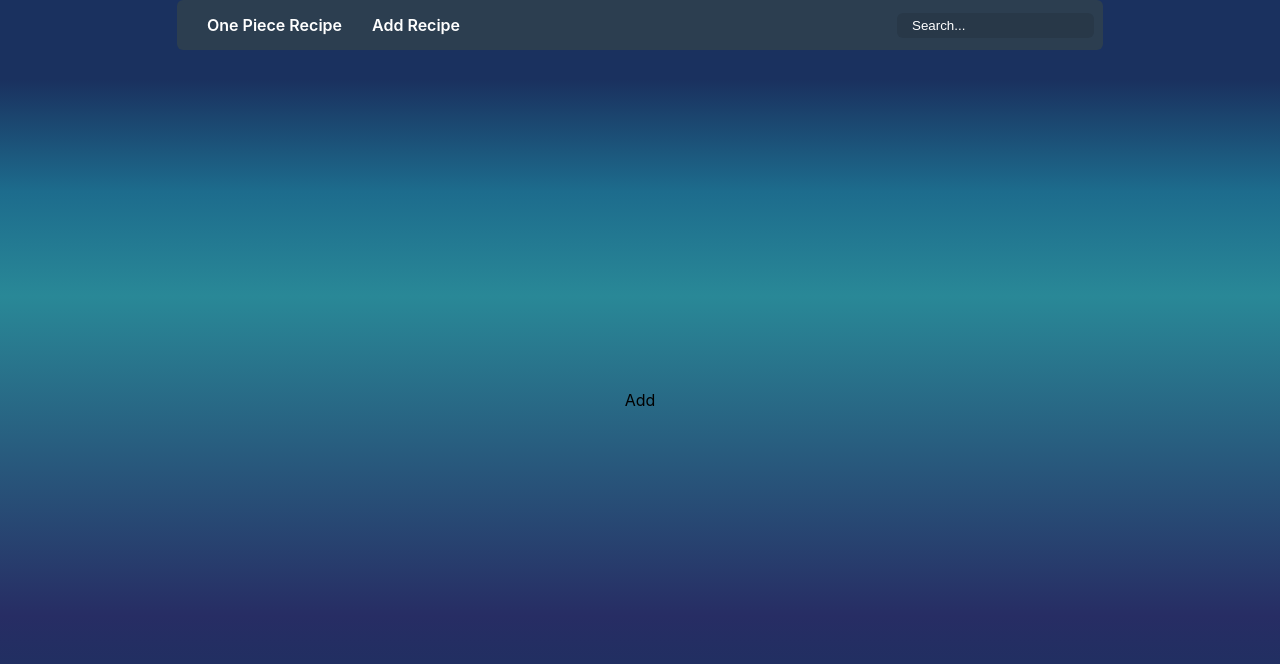
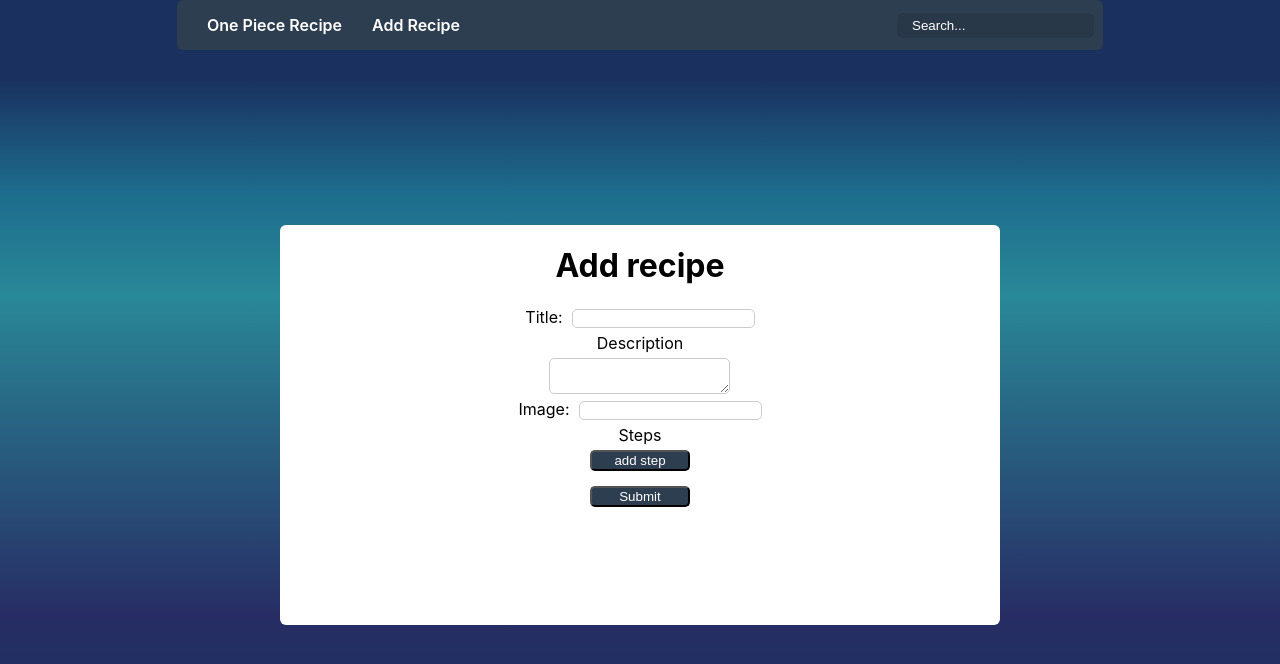
Before and after one commit to muriithi-ian/one-piece-recipes, a React (Create React App) app: page /add in a window 1280 px wide. Shown: the top 664 px of the page. Built offline with nearby package versions, Linux system fonts and the light colour scheme; no server answers.

Commit message:
Add recipe form

```diff
--- a/src/components/Add.js
+++ b/src/components/Add.js
@@ -1,7 +1,83 @@
 import React from "react";
+import styled from "styled-components";
 
+const Div = styled.div`
+	min-width: 720px;
+	min-height: 50vh;
+	background: #fff;
+	margin-top: 50px;
+	display: flex;
+	flex-direction: column;
+	align-items: center;
+	border-radius: 6px;
+	shadow: 0 0 10px rgba(0, 0, 0, 0.1);
+
+	form {
+		display: flex;
+		flex-direction: column;
+		gap: 5px;
+		place-items: center;
+	}
+	input,
+	textarea {
+		border: 1px solid #ccc;
+		border-radius: 5px;
+	}
+
+	input:focus,
+	textarea:focus {
+		outline: none;
+		border: 1px solid #2c3e50;
+	}
+
+	button {
+		color: #fff;
+		background: #2c3e50;
+		width: 100px;
+		border-radius: 5px;
+	}
+
+	#submit {
+		margin-top: 10px;
+	}
+
+	.steps {
+		display: flex;
+		flex-direction: column;
+		gap: 5px;
+	}
+`;
 function Add() {
-	return <div>Add</div>;
+	return (
+		<Div>
+			<h1>Add recipe</h1>
+			<form action="submit">
+				<span>
+					<label htmlFor="title">Title:</label> &nbsp;
+					<input type="text" name="title" id="title" />
+				</span>
+				<label htmlFor="description">Description</label>
+				<textarea type="text" name="description" id="description" />
+				<span>
+					<label htmlFor="image">Image:</label> &nbsp;
+					<input type="text" name="image" id="image" />
+				</span>
+				<div className="steps">
+					<label htmlFor="steps">Steps</label>
+					<button
+						type="none"
+						onClick={(e) => {
+							e.preventDefault();
+						}}
+					>
+						add step
+					</button>
+				</div>
+
+				<button id="submit">Submit</button>
+			</form>
+		</Div>
+	);
 }
 
 export default Add;
```
